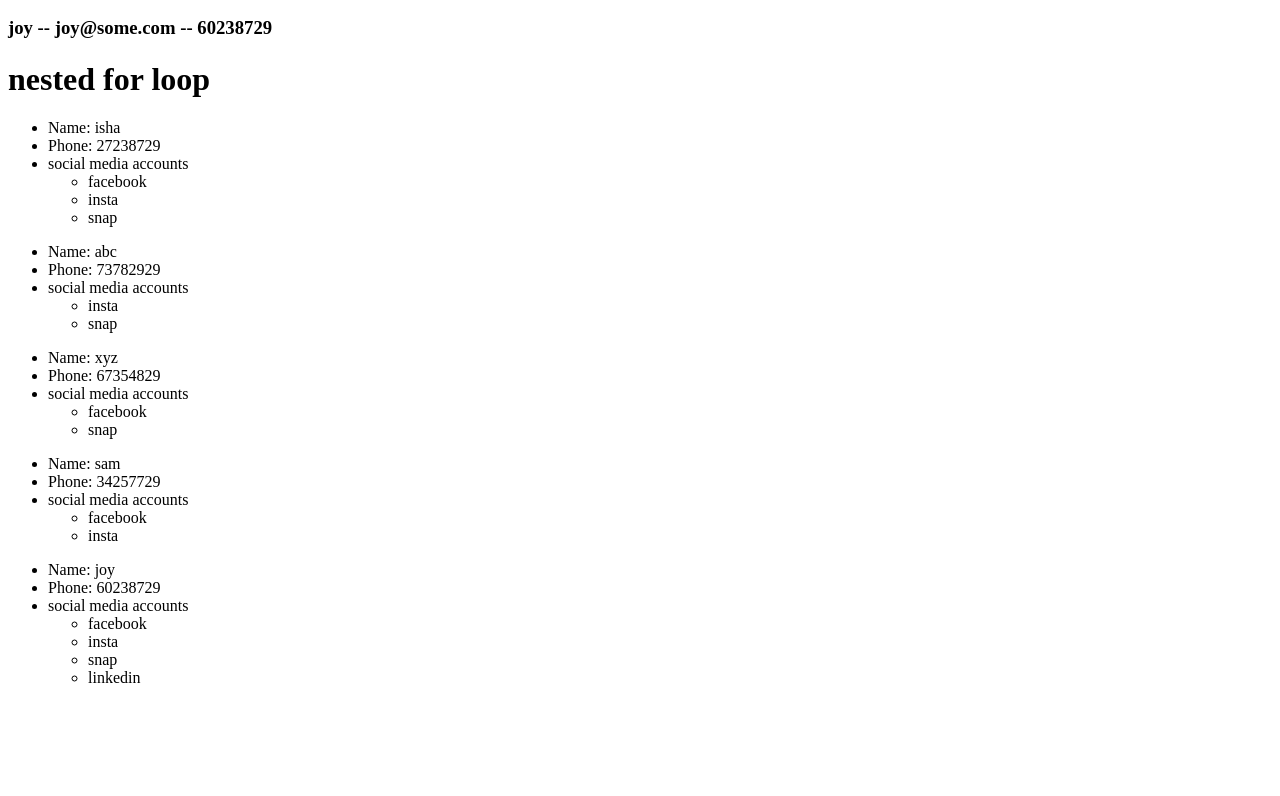
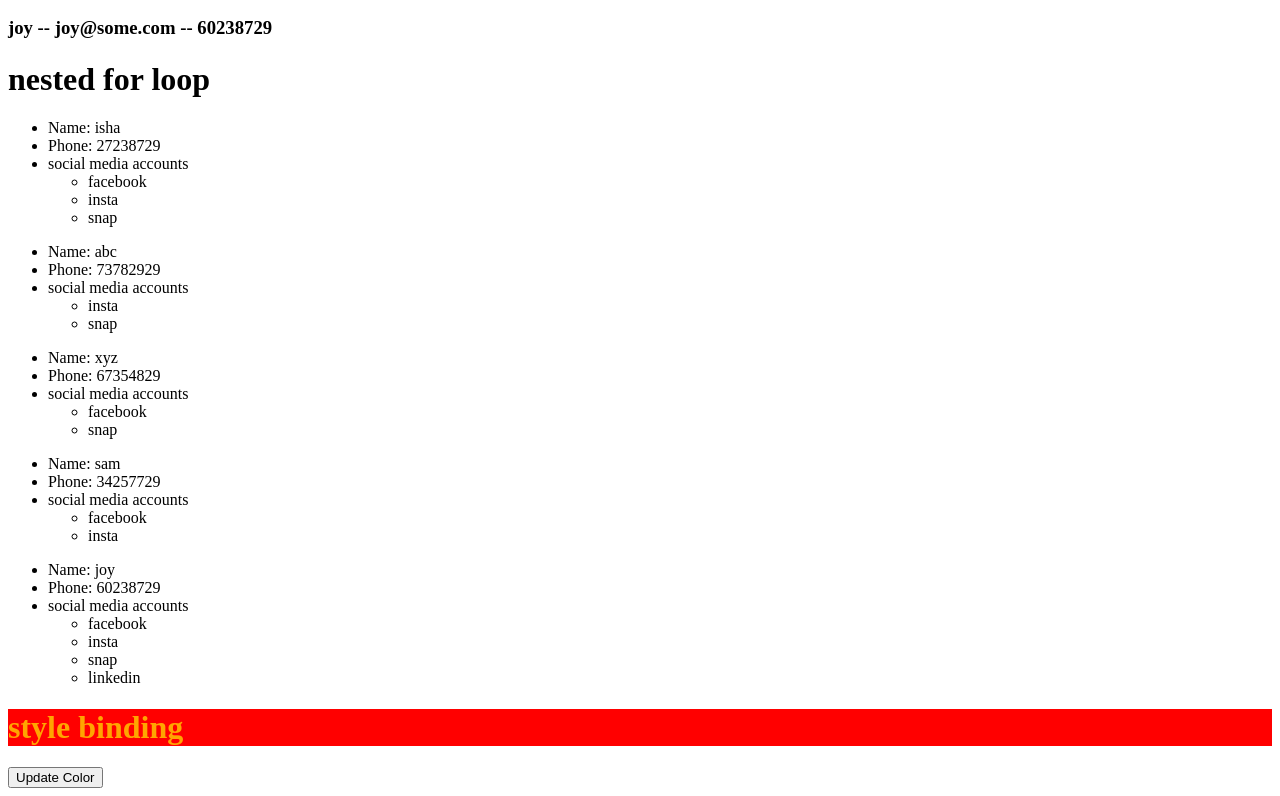
Before and after one commit to bhavisha550/angular, an Angular app: page / in a window 1280 px wide. Shown: the part 2069-2865 px from the top of the page. Before the commit the page ends 2772 px from the top, so only its background shows below. Built offline with nearby package versions, Linux system fonts and the light colour scheme.

Commit message:
dynamic styling

```diff
--- a/src/app/app.component.html
+++ b/src/app/app.component.html
@@ -94,3 +94,7 @@
         <li>{{account}}</li>
     </ul>
 </ul>
+
+<!--style binding....dynamic styling-->
+<h1 [style.color]="color2" [style.backgroundColor]="bgcolor"> {{title10}} </h1>
+<button (click)="updateColor()">Update Color</button>
--- a/src/app/app.component.ts
+++ b/src/app/app.component.ts
@@ -63,7 +63,7 @@ export class AppComponent {
 
   //switch-case
   title7= 'switch-case'
-  color1 = "red"
+  color1 = "green"
 
   //for loop
   title8 = 'for loop'
@@ -86,4 +86,15 @@ export class AppComponent {
       {name:'sam',email:'sam@some.com', phone:'34257729', social:['facebook','insta', ]},
       {name:'joy',email:'joy@some.com', phone:'60238729', social:['facebook','insta', 'snap', 'linkedin']}
   ];
+
+  //style binding
+  title10 = 'style binding';
+  color2 = "orange"
+  bgcolor="red"
+
+  updateColor()
+  {
+    this.color2="pink"
+    this.bgcolor="skyblue"
+  }
 }
```
